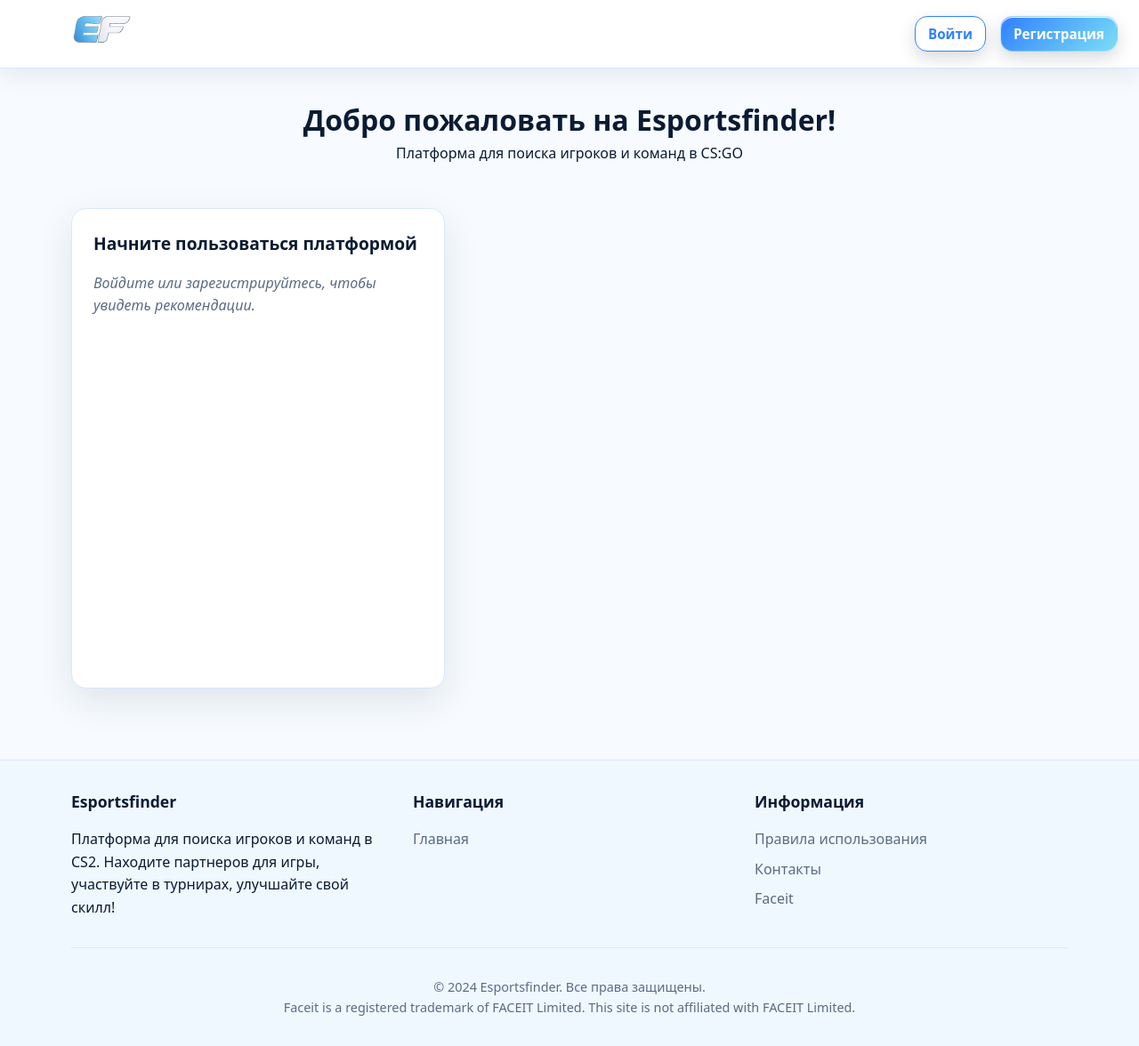
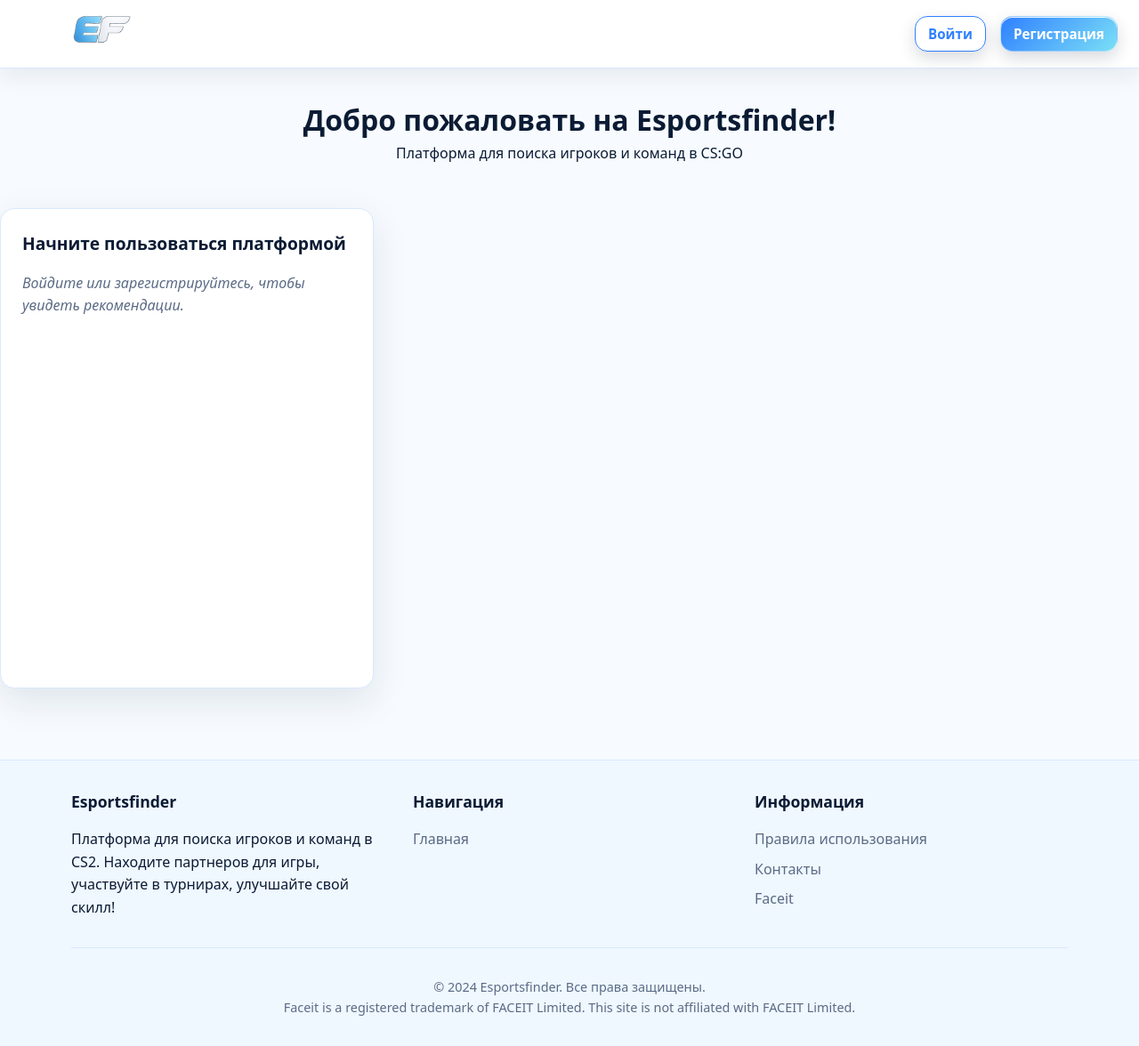
Before and after one commit to carlojovani/cswebsite, a Django app: page / in a window 1280 px wide. Shown: the whole page at 89% size. Run offline with Django 4.2, Linux system fonts and the light colour scheme.

Commit message:
Align home feed to left edge

```diff
--- a/users/templates/users/home.html
+++ b/users/templates/users/home.html
@@ -2,6 +2,13 @@
 {% extends 'users/base.html' %}
 {% block extra_css %}
 <style>
+    main.container {
+        width: 100%;
+        max-width: none;
+        margin-left: 0;
+        margin-right: 0;
+    }
+
     .home-layout {
         display: flex;
         flex-direction: column;
```
